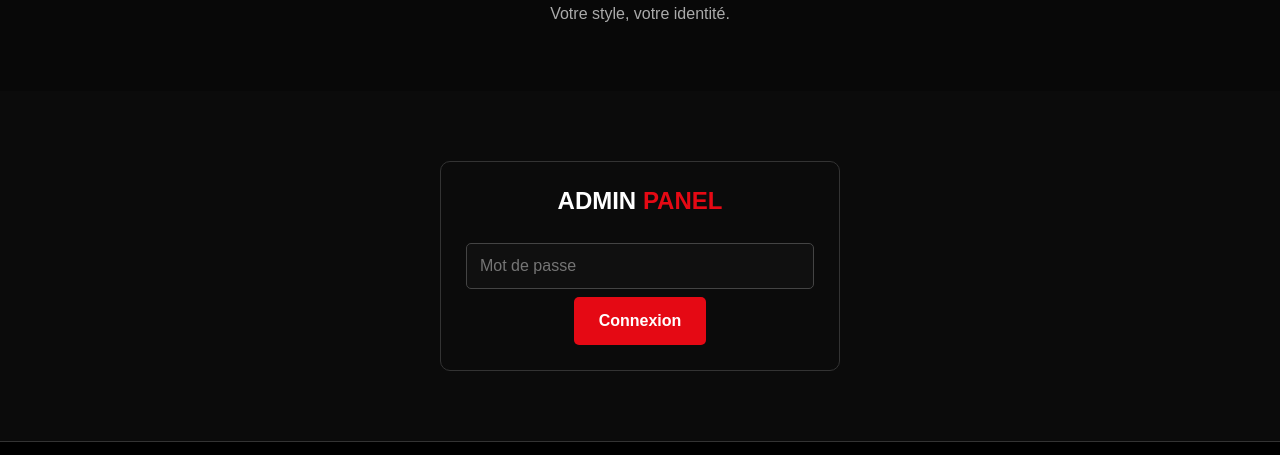
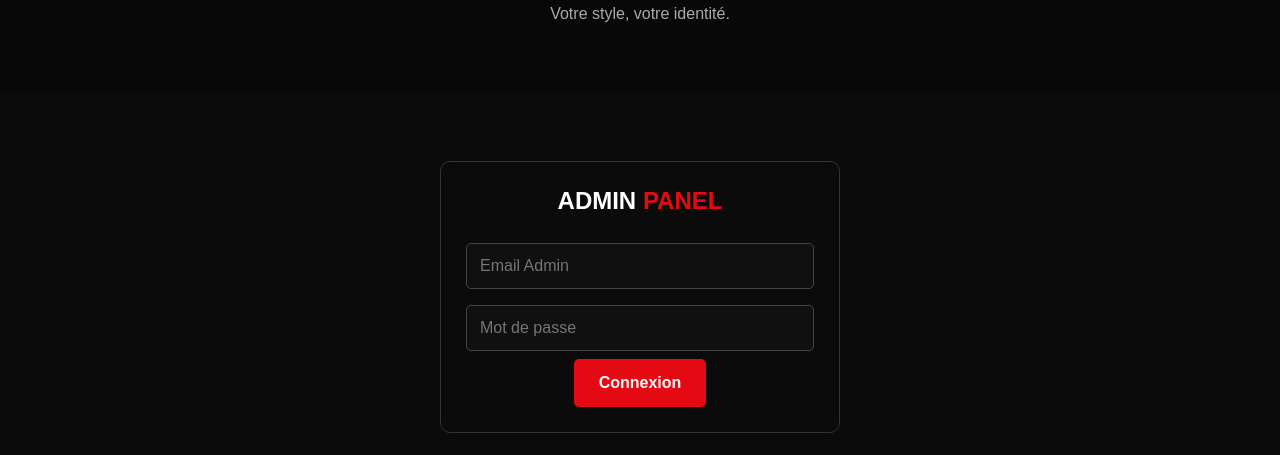
Before and after one commit to youssef12-creator22/clothe-one, a plain HTML site: page index.html in a window 1280 px wide. Shown: the part 1049-1504 px from the top of the page. Drawn offline with nearby package versions, Linux system fonts and the light colour scheme.

Commit message:
Connect storefront page to Supabase SDK and admin email login

```diff
--- a/index.html
+++ b/index.html
@@ -85,7 +85,8 @@
 <section class="admin-section" id="admin">
     <div class="admin-login">
         <h2>ADMIN <span>PANEL</span></h2>
-        <input type="password" id="adminPassword" placeholder="Mot de passe">
+        <input type="email" id="adminEmail" placeholder="Email Admin" autocomplete="username" required>
+        <input type="password" id="adminPassword" placeholder="Mot de passe" autocomplete="current-password" required>
         <button class="main-btn" onclick="adminLogin()">Connexion</button>
     </div>
 
@@ -138,6 +139,7 @@
     <p>Be Unique.</p>
 </footer>
 
+<script src="https://cdn.jsdelivr.net/npm/@supabase/supabase-js@2"></script>
 <script src="script.js"></script>
 </body>
 </html>
```
